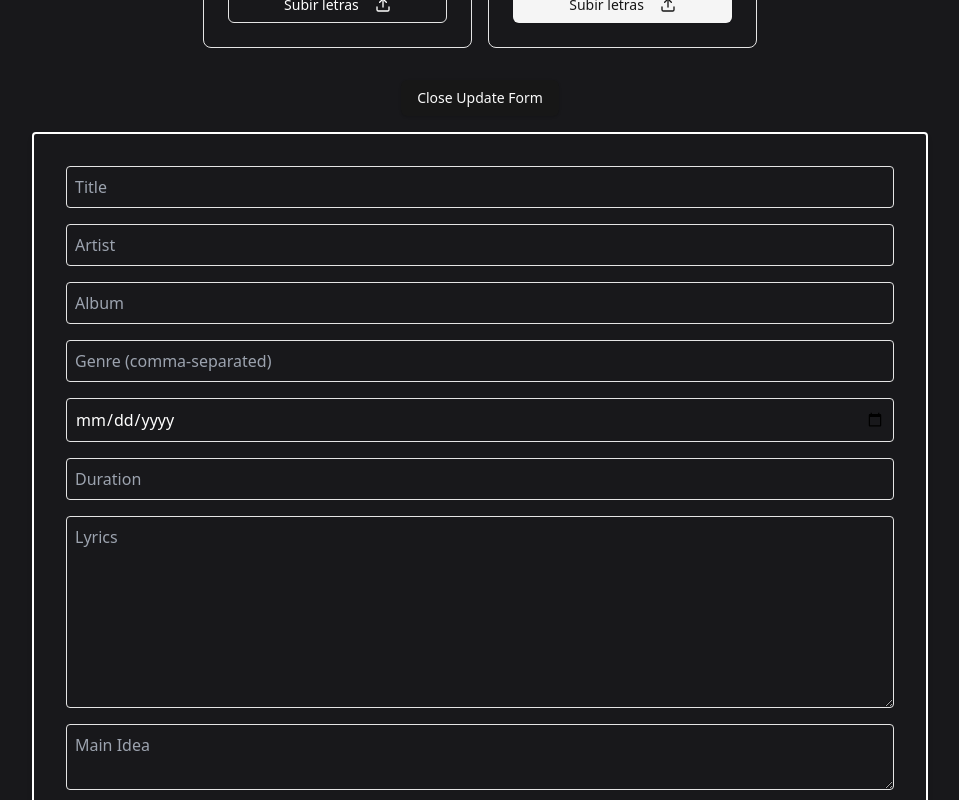
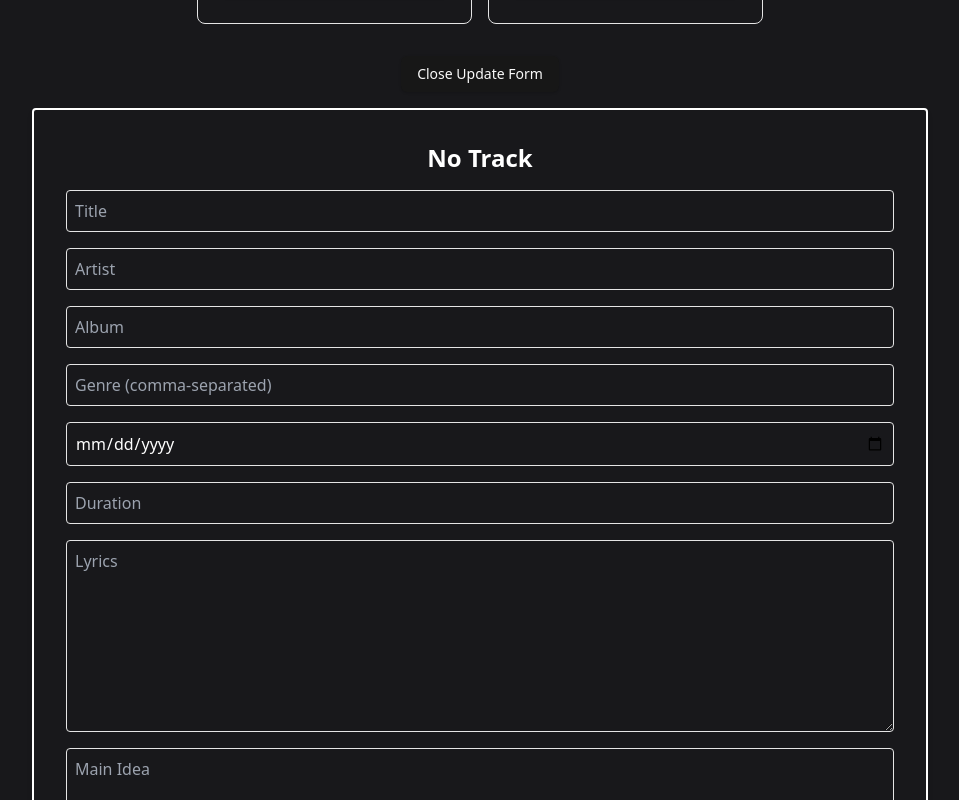
Before and after one commit to JuanDaGue/hades-page, a Next.js app: page /upload-lyrics in a window 1280 px wide. Both pictures are taken after a click on the button "Open Update Form". Shown: the top 800 px of the page, without its empty margins (160-1119 px from the left). Built offline with nearby package versions, Linux system fonts and the light colour scheme.

Commit message:
Upload Component updated

```diff
--- a/app/(routes)/upload-lyrics/components/Form/UploadSongForm.tsx
+++ b/app/(routes)/upload-lyrics/components/Form/UploadSongForm.tsx
@@ -1,28 +1,46 @@
-import { useState } from 'react';
-import axios from 'axios';
-import { useToast } from '@/hooks/use-toast';
-import { Button } from '@/components/ui/button';
-import { Upload } from 'lucide-react';
+"use client";
 
-export default function UploadSongForm() {
-  const [formData, setFormData] = useState({
-    title: '',
-    artist: '',
-    album: '',
-    genre: '',
-    releaseDate: '',
-    duration: '',
-    lyrics: '',
-    mainIdea: '',
-    description: '',
-    ranking: '',
+import { useState } from "react";
+import axios from "axios";
+import { useToast } from "@/hooks/use-toast";
+import { Button } from "@/components/ui/button";
+import { Upload } from "lucide-react";
+
+interface UploadSongFormProps {
+  showtrack: boolean;
+}
+
+export default function UploadSongForm({ showtrack }: UploadSongFormProps) {
+
+  const [formData, setFormData] = useState(showtrack ? {
+    title: "",
+    artist: "",
+    album: "",
+    genre: "",
+    releaseDate: "",
+    duration: "",
+    lyrics: "",
+    mainIdea: "",
+    description: "",
+    ranking: "",
+  } : {
+    title: "",
+    artist: "",
+    album: "",
+    genre: "",
+    releaseDate: "",
+    duration: "",
+    lyrics: "",
+    mainIdea: "",
+    description: "",
   });
 
   const { toast } = useToast();
   const [isLoading, setIsLoading] = useState(false);
 
   const handleChange = (e: React.ChangeEvent<HTMLInputElement | HTMLTextAreaElement>) => {
-    setFormData({ ...formData, [e.target.name]: e.target.value });
+    const { name, value } = e.target;
+    setFormData({ ...formData, [name]: name === "ranking" ? parseInt(value, 10) : value });
   };
 
   const handleSubmit = async (e: React.FormEvent<HTMLFormElement>) => {
@@ -32,39 +50,56 @@ export default function UploadSongForm() {
       setIsLoading(true);
 
       // Split genre into an array
-      const genreArray = formData.genre.split(',').map((item) => item.trim());
+      const genreArray = formData.genre.split(",").map((item) => item.trim());
 
-      const res = await axios.post('/api/create-lyrics', {
+      const url = showtrack ? "/api/create-lyrics" : "/api/create-popular-lyrics";
+      console.log(url);
+      console.log(formData);
+      const res = await axios.post(url, {
         lyrics: [{ ...formData, genre: genreArray }],
       });
 
       if (res.status === 201) {
-        toast({ title: 'Song uploaded successfully!' });
-        setFormData({
-          title: '',
-          artist: '',
-          album: '',
-          genre: '',
-          releaseDate: '',
-          duration: '',
-          lyrics: '',
-          mainIdea: '',
-          description: '',
-          ranking: '',
+        toast({ title: showtrack ? "Track uploaded successfully!" : "Popular lyrics uploaded successfully!" });
+        setFormData(showtrack ? {
+          title: "",
+          artist: "",
+          album: "",
+          genre: "",
+          releaseDate: "",
+          duration: "",
+          lyrics: "",
+          mainIdea: "",
+          description: "",
+          ranking: "",
+        } : {
+          title: "",
+          artist: "",
+          album: "",
+          genre: "",
+          releaseDate: "",
+          duration: "",
+          lyrics: "",
+          mainIdea: "",
+          description: "",
         });
       } else {
-        toast({ title: 'Error uploading song' });
+        toast({ title: "Error uploading" });
       }
     } catch (error) {
-      console.error('Error uploading song', error);
-      toast({ title: 'Error uploading song' });
+      console.error("Error uploading song", error);
+      toast({ title: "Error uploading song" });
     } finally {
       setIsLoading(false);
     }
   };
 
   return (
-    <form onSubmit={handleSubmit} className="flex flex-col space-y-4 p-8 max-w-4xl w-full mx-auto border-2 border-white text-white shadow-md rounded bg-transparent">
+    <form
+      onSubmit={handleSubmit}
+      className="flex flex-col space-y-4 p-8 max-w-4xl w-full mx-auto border-2 border-white text-white shadow-md rounded bg-transparent"
+    >
+      <h1 className="text-2xl font-bold text-center">{showtrack ? "Track" : "No Track"}</h1>
       <input
         type="text"
         name="title"
@@ -141,6 +176,7 @@ export default function UploadSongForm() {
         placeholder="Description"
         className="border p-2 rounded bg-transparent text-white"
       />
+      {!showtrack && (
         <input
           type="number"
           name="ranking"
@@ -150,8 +186,13 @@ export default function UploadSongForm() {
           className="border p-2 rounded bg-transparent text-white"
           required
         />
-      <Button type="submit"  className="border rounded-lg border-white-400 p-6 hover:bg-slate-500 transition-all duration-300" disabled={isLoading}>
-        Upload Song
+      )}
+      <Button
+        type="submit"
+        className="border rounded-lg border-white-400 p-6 hover:bg-slate-500 transition-all duration-300"
+        disabled={isLoading}
+      >
+        {isLoading ? "Uploading..." : "Upload Song"}
         <Upload className="w-4 h-4 ml-2" />
       </Button>
     </form>
--- a/app/(routes)/upload-lyrics/components/NormalLyrics/NormalLyrics.tsx
+++ b/app/(routes)/upload-lyrics/components/NormalLyrics/NormalLyrics.tsx
@@ -1,40 +1,24 @@
 "use client";
 
-import { useState } from "react";
 import { Upload } from "lucide-react";
-import axios from "axios";
 
 import { Button } from "@/components/ui/button";
-import { normalLyrics } from "./NormalLyrics.data";
-import { useToast } from "@/hooks/use-toast";
-
-export function NormalLyrics() {
-    const [isLoading, setIsLoading] = useState(false);
-    const { toast } = useToast();
-
-    const uploadNormalLyrics = async () => {
-        setIsLoading(true);
-        try {
-        await axios.post("/api/create-lyrics", {
-            lyrics: normalLyrics,
-        });
-
-        toast({ title: "Letras subidas con éxito" });
-        setIsLoading(false);
-        } catch (error) {
-        console.log(error);
-        setIsLoading(false);
-        }
-    };
-
+interface TrendingLyricsProps {
+    showUpdateForm: boolean;
+    setShowUpdateForm: (value: boolean) => void;
+    setShowTrack: (value: boolean) => void;
+}
+export function NormalLyrics({ showUpdateForm, setShowUpdateForm, setShowTrack }: TrendingLyricsProps) {
     return (
         <div className="border rounded-lg border-white-400 p-6 hover:bg-[#E50914] transition-all duration-300 ">
-        <h1 className="text-xl font-bold mb-4">Subir letras normales</h1>
+        <h1 className="text-xl font-bold mb-4">Subir solo la letra</h1>
         <Button
             className="w-full"
             variant={"outline"}
-            onClick={uploadNormalLyrics}
-            disabled={isLoading}
+            onClick={() => {
+                setShowUpdateForm(!showUpdateForm);
+                setShowTrack(false);
+            }}
         >
             Subir letras
             <Upload className="w-4 h-4 ml-2" />
--- a/app/(routes)/upload-lyrics/components/TrendingLyrics/TrendingLyrics.tsx
+++ b/app/(routes)/upload-lyrics/components/TrendingLyrics/TrendingLyrics.tsx
@@ -1,41 +1,29 @@
-"use client";
+ "use client";
 
-import { useState } from "react";
+
 import { Upload } from "lucide-react";
-import axios from "axios";
+import { Button } from "@/components/ui/button";
 
-import { useToast } from "@/hooks/use-toast";
-import { Button } from "@/components/ui/button";
-import { trendingLyrics } from "./TrendingLyrics.data";
+interface TrendingLyricsProps {
+  showUpdateForm: boolean;
+  setShowUpdateForm: (value: boolean) => void;
+  setShowTrack: (value: boolean) => void;
+}
 
-export function TrendingLyrics() {
-  const [isLoading, setIsLoading] = useState(false);
-  const { toast } = useToast();
-
-  const uploadTrendingLyrics = async () => {
-    setIsLoading(true);
-    try {
-      await axios.post("/api/create-popular-lyrics", {
-        lyrics: trendingLyrics,
-      });
-      toast({ title: "Letras populares subidas con éxito" });
-
-      setIsLoading(false);
-    } catch (error) {
-      console.log(error);
-      setIsLoading(false);
-    }
-  };
+export function TrendingLyrics({ showUpdateForm, setShowUpdateForm, setShowTrack }: TrendingLyricsProps) {
 
   return (
     <div className="border rounded-lg border-white-400 p-6 hover:bg-slate-500 transition-all duration-300">
-      <h1 className="text-xl font-bold mb-4">Subir letras populares</h1>
+      <h1 className="text-xl font-bold mb-4">Subir la letra y el track</h1>
       <Button
         className="w-full"
-        onClick={uploadTrendingLyrics}
+        onClick={() => {
+          setShowUpdateForm(!showUpdateForm);
+          setShowTrack(true);
+        }}
         variant="secondary"
-        disabled={isLoading}
       >
+
         Subir letras
         <Upload className="w-4 h-4 ml-2" />
       </Button>
--- a/app/(routes)/upload-lyrics/page.tsx
+++ b/app/(routes)/upload-lyrics/page.tsx
@@ -8,19 +8,20 @@ import UploadSongForm from "./components/Form/UploadSongForm";
 
 export default function UploadLyricsPage() {
   const [showUpdateForm, setShowUpdateForm] = useState(false);
+  const [showtrack, setShowTrack] = useState(false);
 
   return (
     <div className="bg-zinc-900 h-full flex flex-col justify-center items-center">
       <Logo />
       <h1 className="text-2xl my-8 font-semibold">Sube tus letras favoritas 🤟🏽</h1>
       <div className="max-w-2xl mx-auto grid grid-cols-2 gap-4 mb-8">
-        <NormalLyrics />
-        <TrendingLyrics />
+        <NormalLyrics showUpdateForm={showUpdateForm} setShowUpdateForm={setShowUpdateForm}  setShowTrack={setShowTrack} />
+        <TrendingLyrics showUpdateForm={showUpdateForm} setShowUpdateForm={setShowUpdateForm}  setShowTrack={setShowTrack}/>
       </div>
       <Button className="mb-4" onClick={() => setShowUpdateForm(!showUpdateForm)}>
         {showUpdateForm ? "Close Update Form" : "Open Update Form"}
       </Button>
-      {showUpdateForm && <UploadSongForm />}
+      {showUpdateForm && <UploadSongForm  showtrack={showtrack} />}
     </div>
   );
 }
```
Lines whose indentation alone changed are shown as unchanged.
